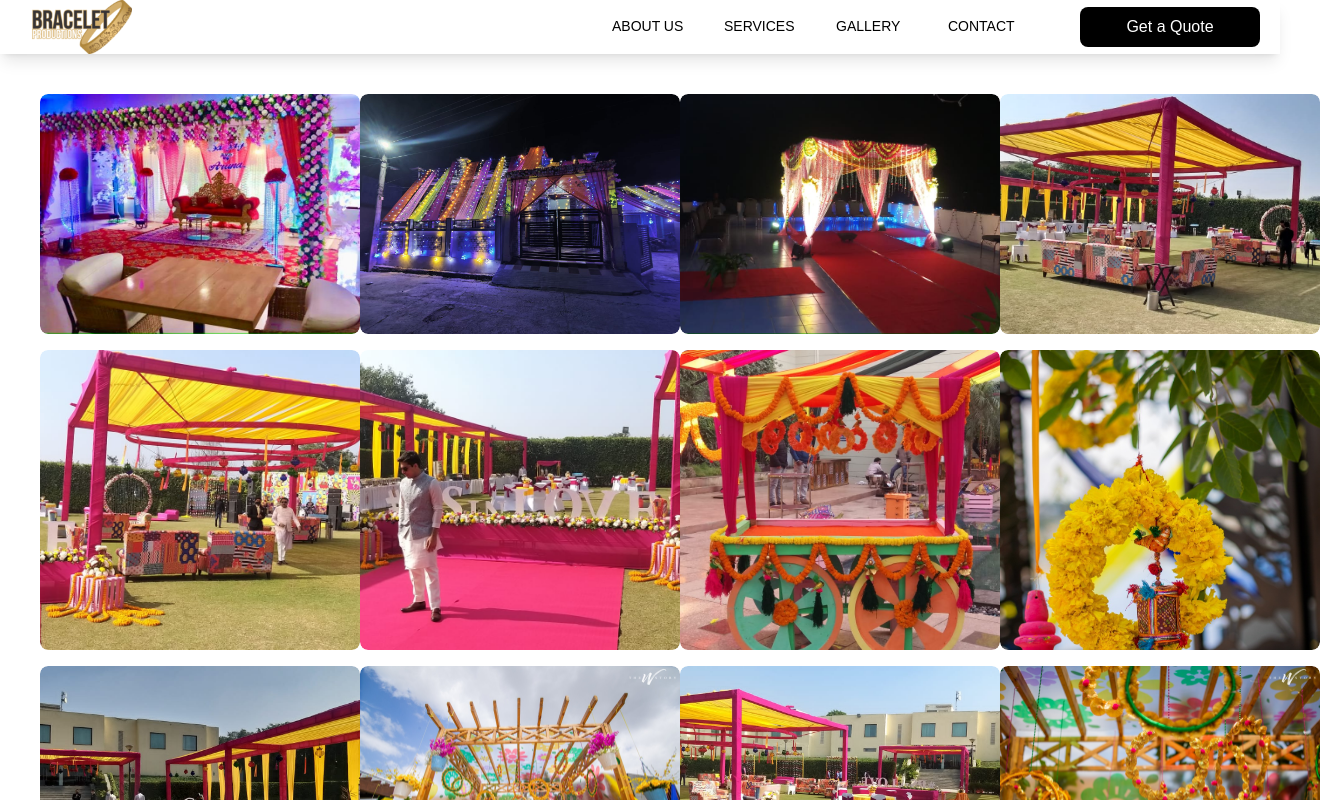
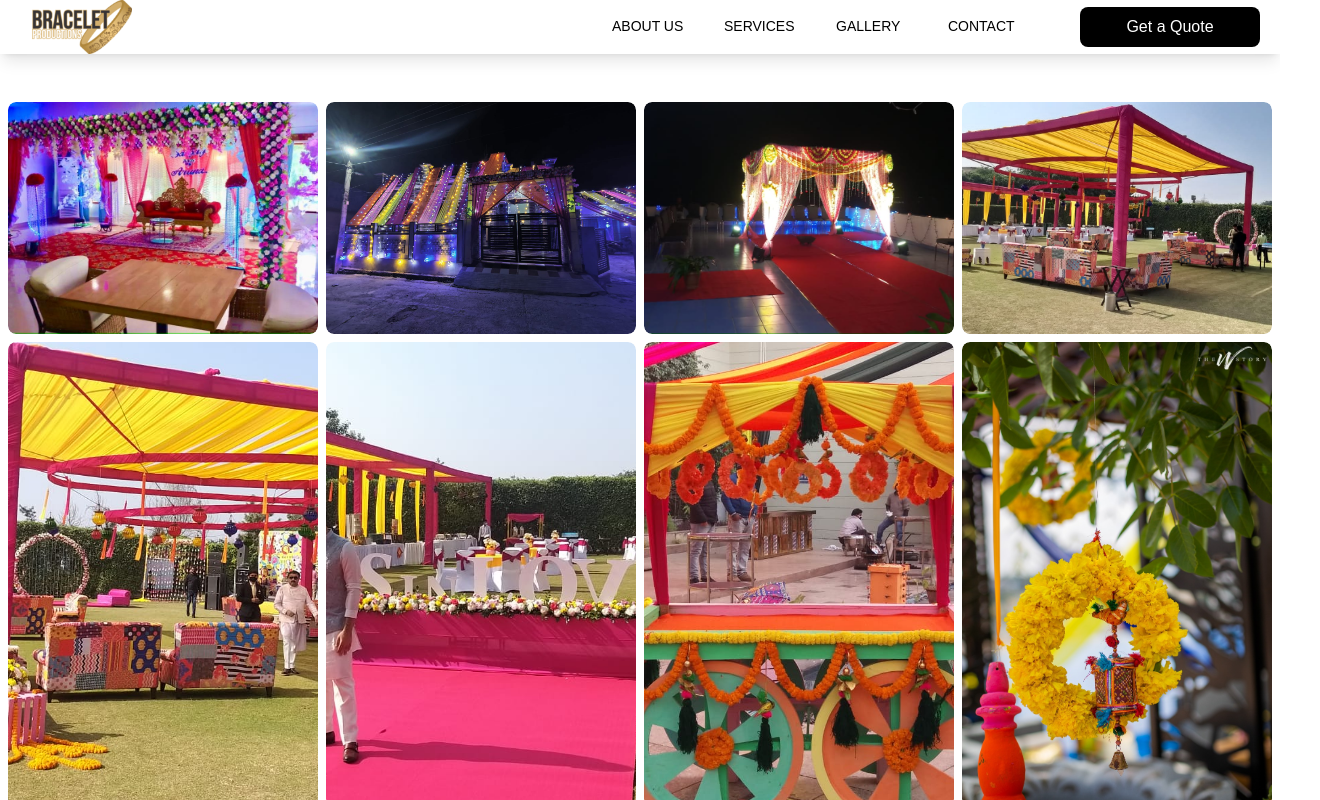
Before and after one commit to braceletProductions/bracelete-next, a Next.js app: page /Gallery/gallery in a window 1280 px wide. Shown: the top 800 px of the page, 1320 px wide, since content can reach past the window. Built offline with nearby package versions, Linux system fonts and the light colour scheme.

Commit message:
resposnvie large screen

```diff
--- a/src/pages/Gallery/gallery.jsx
+++ b/src/pages/Gallery/gallery.jsx
@@ -36,11 +36,11 @@ const Gallery = () => {
   };
 
   return (
-    <div className="grid grid-cols-1 md:grid-cols-2 xl:grid-cols-4 sm:gap-x-2 sm:gap-y-4  gap-y-2 my-10 sm:mx-10  xl:mx-10  xl:gap-x-0  w-full">
+    <div className="grid grid-cols-1 md:grid-cols-2 xl:grid-cols-4 gap-x-2 gap-y-2 mt-12 my-10 mx-2">
       {imagesData.map((image) => (
         <div
           key={image.id}
-          className="relative overflow-hidden rounded-lg w-full max-w-[350px] max-h-[300px] mx-auto"
+          className="relative overflow-hidden rounded-lg w-full  sm:mx-0"
           onMouseEnter={() => handleHover(image.id)}
           onMouseLeave={handleHoverOut}
         >
```
